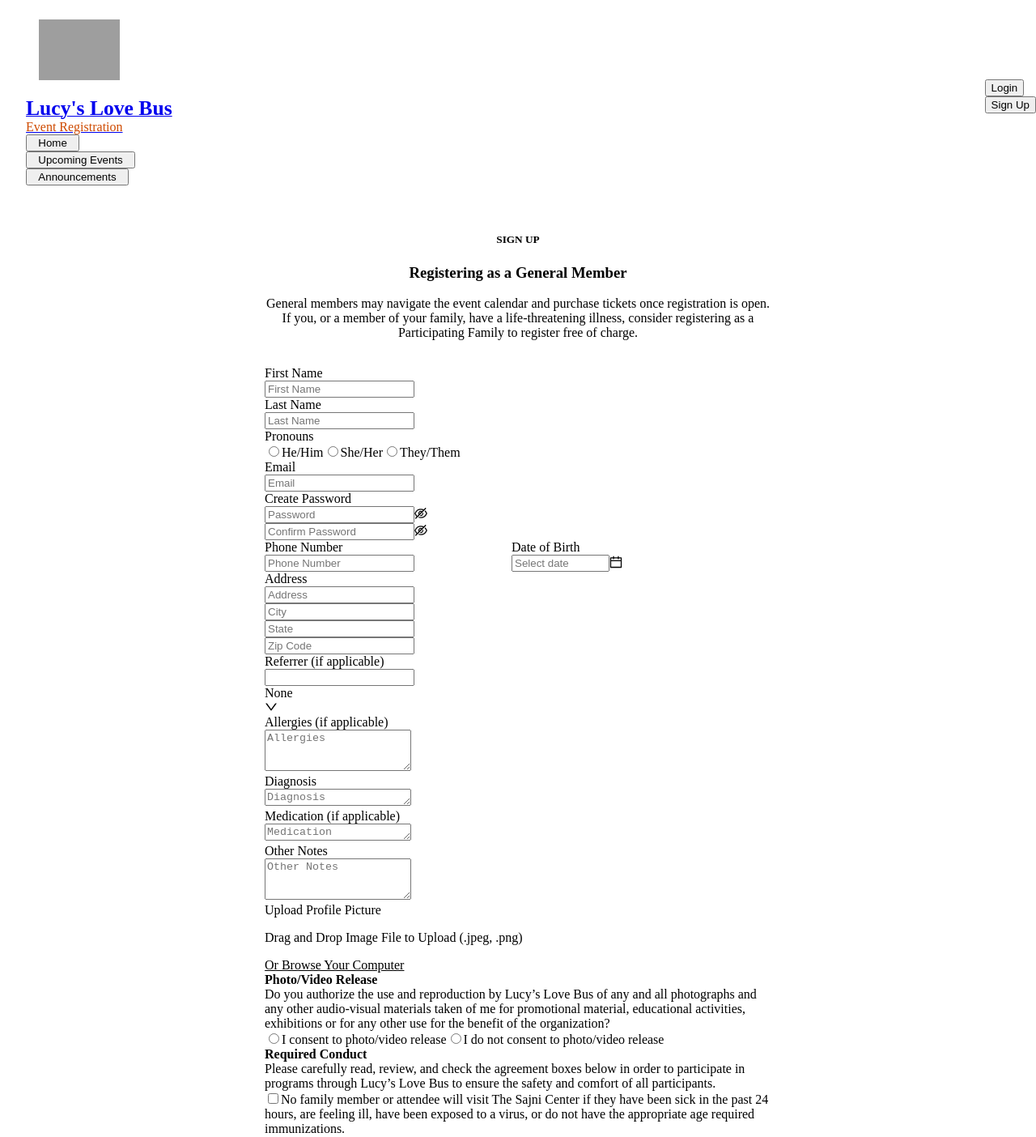
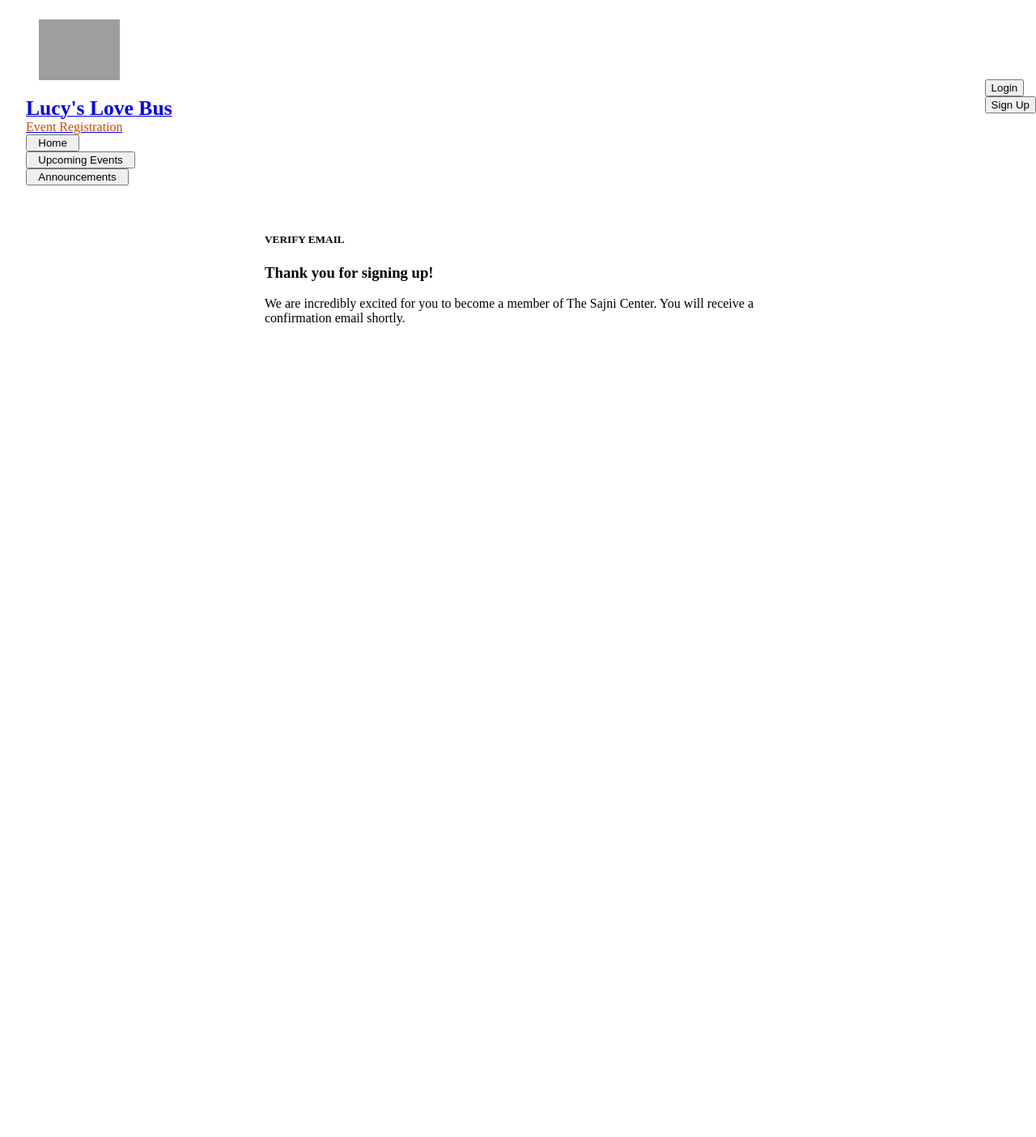
Before and after one commit to Code-4-Community/lucys-love-bus-frontend, a React (Create React App) app: page /signup/form in a window 1280 px wide. Shown: the top 1404 px of the page at 81% size. After the commit the page ends 816 px from the top, so only its background shows below. Built offline with nearby package versions, Linux system fonts and the light colour scheme; grey boxes are pictures that could not be loaded.

Commit message:
show confirmation screen

```diff
--- a/src/containers/signupForm/index.tsx
+++ b/src/containers/signupForm/index.tsx
@@ -59,8 +59,6 @@ const SignupForm: React.FC<SignupFormProps> = ({ tokens }) => {
     if (registeringAsParticipatingFamily) {
       // TODO: if PF then route to set contacts with the PF query parameter pf
       history.push(Routes.HOME);
-    } else {
-      history.push(Routes.HOME);
     }
   }
 
@@ -104,6 +102,7 @@ const SignupForm: React.FC<SignupFormProps> = ({ tokens }) => {
         />
       </Helmet>
       <ContentContainer>
+        {asyncRequestIsComplete(tokens) ? (
           <FormContainer>
             <Helmet>
               <title>Signup</title>
@@ -127,9 +126,10 @@ const SignupForm: React.FC<SignupFormProps> = ({ tokens }) => {
 
                   <Paragraph>
                     General members may navigate the event calendar and purchase
-                  tickets once registration is open. If you, or a member of your
-                  family, have a life-threatening illness, consider registering
-                  as a Participating Family to register free of charge.
+                    tickets once registration is open. If you, or a member of
+                    your family, have a life-threatening illness, consider
+                    registering as a Participating Family to register free of
+                    charge.
                   </Paragraph>
                 </>
               )}
@@ -265,7 +265,9 @@ const SignupForm: React.FC<SignupFormProps> = ({ tokens }) => {
                 name="address"
                 label="Address"
                 className="stacked-inputs"
-              rules={[{ required: true, message: 'Please input your address' }]}
+                rules={[
+                  { required: true, message: 'Please input your address' },
+                ]}
               >
                 <Input placeholder="Address" />
               </Form.Item>
@@ -312,8 +314,9 @@ const SignupForm: React.FC<SignupFormProps> = ({ tokens }) => {
                   filterOption={(input, option) =>
                     option &&
                     option.children &&
-                  option.children.toLowerCase().indexOf(input.toLowerCase()) >=
-                    0
+                    option.children
+                      .toLowerCase()
+                      .indexOf(input.toLowerCase()) >= 0
                   }
                 >
                   <Option value="None">None</Option>
@@ -350,15 +353,17 @@ const SignupForm: React.FC<SignupFormProps> = ({ tokens }) => {
               <Text strong>Photo/Video Release</Text>
               <Paragraph>
                 Do you authorize the use and reproduction by Lucy’s Love Bus of
-              any and all photographs and any other audio-visual materials taken
-              of me for promotional material, educational activities,
+                any and all photographs and any other audio-visual materials
+                taken of me for promotional material, educational activities,
                 exhibitions or for any other use for the benefit of the
                 organization?
               </Paragraph>
 
               <Form.Item
                 name="photoRelease"
-              rules={[{ required: true, message: 'Please select one option.' }]}
+                rules={[
+                  { required: true, message: 'Please select one option.' },
+                ]}
               >
                 <Radio.Group>
                   <Radio value={true} className="radio-style">
@@ -373,9 +378,9 @@ const SignupForm: React.FC<SignupFormProps> = ({ tokens }) => {
 
               <Paragraph className="centered-text">
                 {' '}
-              Please carefully read, review, and check the agreement boxes below
-              in order to participate in programs through Lucy’s Love Bus to
-              ensure the safety and comfort of all participants.{' '}
+                Please carefully read, review, and check the agreement boxes
+                below in order to participate in programs through Lucy’s Love
+                Bus to ensure the safety and comfort of all participants.{' '}
               </Paragraph>
               <Form.Item
                 name="check1"
@@ -391,10 +396,10 @@ const SignupForm: React.FC<SignupFormProps> = ({ tokens }) => {
                 style={{ display: 'inline-block' }}
               >
                 <Checkbox>
-                No family member or attendee will visit The Sajni Center if they
-                have been sick in the past 24 hours, are feeling ill, have been
-                exposed to a virus, or do not have the appropriate age required
-                immunizations.
+                  No family member or attendee will visit The Sajni Center if
+                  they have been sick in the past 24 hours, are feeling ill,
+                  have been exposed to a virus, or do not have the appropriate
+                  age required immunizations.
                 </Checkbox>
               </Form.Item>
 
@@ -433,9 +438,10 @@ const SignupForm: React.FC<SignupFormProps> = ({ tokens }) => {
                   My children are up to date on all vaccinations and I will
                   provide a copy of my children’s immunization records prior to
                   attending any programs. (Children who are being treated for
-                cancer often have severely compromised immune systems, so we are
-                required to collect this information for their safety. All
-                medical information will be stored in a HIPPA-compliant manner.)
+                  cancer often have severely compromised immune systems, so we
+                  are required to collect this information for their safety. All
+                  medical information will be stored in a HIPPA-compliant
+                  manner.)
                 </Checkbox>
               </Form.Item>
               <Form.Item
@@ -498,7 +504,27 @@ const SignupForm: React.FC<SignupFormProps> = ({ tokens }) => {
                 </Button>
               </Form.Item>
             </Form>
+            )
           </FormContainer>
+        ) : (
+          <>
+            <Helmet>
+              <title>Signup Confirmation</title>
+            </Helmet>
+            <FormContainer>
+              <Title level={5} className="centered-text">
+                VERIFY EMAIL
+              </Title>
+              <Title level={3} className="centered-text">
+                Thank you for signing up!
+              </Title>
+              <Paragraph className="centered-text">
+                We are incredibly excited for you to become a member of The
+                Sajni Center. You will receive a confirmation email shortly.
+              </Paragraph>
+            </FormContainer>
+          </>
+        )}
       </ContentContainer>
     </>
   );
```
Lines whose indentation alone changed are shown as unchanged.
